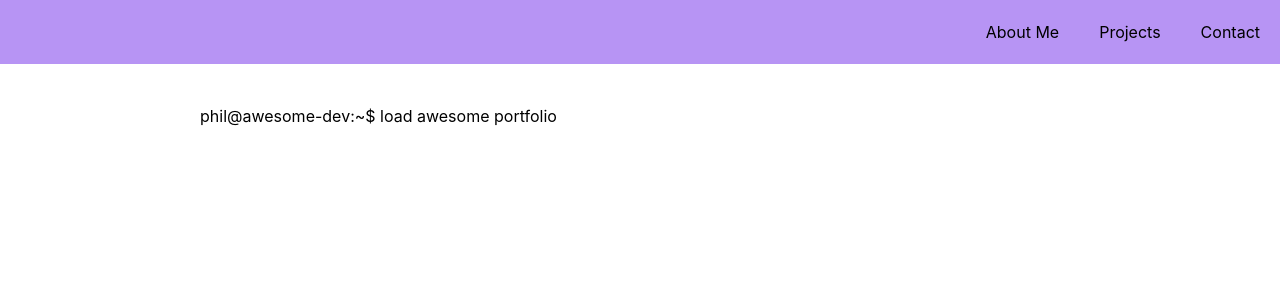
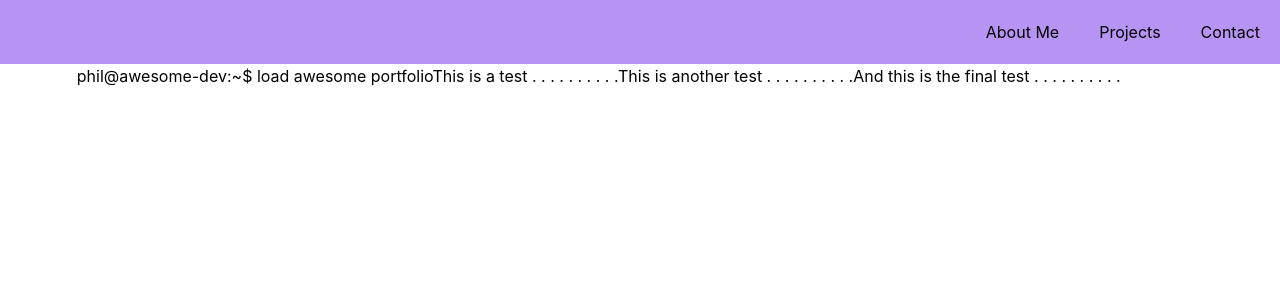
Before and after one commit to PhilipVigus/portfolio2, a React (Create React App) app: page /loading in a window 1280 px wide. Shown: the top 300 px of the page. Built offline with nearby package versions, Linux system fonts and the light colour scheme.

Commit message:
Get basic typing display working

```diff
--- a/src/components/pages/loading/CommandPrompt.jsx
+++ b/src/components/pages/loading/CommandPrompt.jsx
@@ -1,12 +1,11 @@
-import { Flex, Text } from '@chakra-ui/react';
 import React from 'react';
 
 function CommandPrompt() {
   return (
-    <Flex>
-      <Text>phil@awesome-dev</Text>:<Text>~</Text>
-      <Text whiteSpace="pre">$ </Text>
-    </Flex>
+    <span>
+      <span>phil@awesome-dev</span>:<span>~</span>
+      <span>$ </span>
+    </span>
   );
 }
 
--- a/src/components/pages/loading/Loading.jsx
+++ b/src/components/pages/loading/Loading.jsx
@@ -1,40 +1,54 @@
-import { Box, Flex } from '@chakra-ui/react';
-import { useEffect, useState } from 'react';
+import React, { useState } from 'react';
+import { Link } from 'react-router-dom';
 import CommandPrompt from './CommandPrompt';
 import Cursor from './Cursor';
-// import SystemMessage from './SystemMessage';
 import TypedSentence from './TypedSentence';
+import SystemMessage from './SystemMessage';
+import messageData from './data.json';
 
-function Loading() {
-  const DELAY_BEFORE_TYPING = 800;
+function LoadingScreen() {
+  const systemMessages = messageData.messages;
+  const [displayCursor, setDisplayCursor] = useState(true);
 
-  const [isTyping, setIsTyping] = useState(false);
-  const [showCursor, setShowCursor] = useState(true);
+  const displayNextMessage = () => {
+    if (systemMessages.length === 0) {
+      return;
+    }
 
-  useEffect(() => {
-    const timer = setTimeout(() => {
-      setIsTyping(true);
-    }, DELAY_BEFORE_TYPING);
+    setDisplayCursor(false);
+    const nextMessage = systemMessages.shift();
 
-    return () => clearTimeout(timer);
-  }, []);
+    const messageComponent = (
+      <SystemMessage
+        key={nextMessage}
+        message={nextMessage}
+        onFinishDisplay={displayNextMessage}
+        speed={50}
+      />
+    );
 
-  const onFinishTyping = () => {
-    setShowCursor(false);
+    // eslint-disable-next-line no-use-before-define
+    setDisplayedMessages((displayedMessages) => [...displayedMessages, messageComponent]);
   };
 
+  const [displayedMessages, setDisplayedMessages] = useState([
+    <TypedSentence
+      key="load awesome portfolio"
+      sentence="load awesome portfolio"
+      speed={95}
+      onFinishDisplay={displayNextMessage}
+    />
+  ]);
+
   return (
-    <Box p={10} w="75%" mx="auto">
-      <Flex>
+    <Link to="/about">
+      <span style={{ padding: '6vw' }}>
         <CommandPrompt />
-        {isTyping && (
-          <TypedSentence sentence="load awesome portfolio" onFinishTyping={onFinishTyping} />
-        )}
-        {showCursor && <Cursor />}
-      </Flex>
-      {/* <SystemMessage message="test" onFinishDisplay={onFinishTyping} numberOfDots={15} /> */}
-    </Box>
+        {displayedMessages}
+        {displayCursor && <Cursor />}
+      </span>
+    </Link>
   );
 }
 
-export default Loading;
+export default LoadingScreen;
--- a/src/components/pages/loading/SystemMessage.jsx
+++ b/src/components/pages/loading/SystemMessage.jsx
@@ -1,35 +1,30 @@
 import React, { useEffect, useState } from 'react';
 import PropTypes from 'prop-types';
-import { Text } from '@chakra-ui/react';
 
-function SystemMessage({ message, onFinishDisplay, numberOfDots }) {
-  const PROGRESS_STRING = ' .';
-  const [dotsAdded, setDotsAdded] = useState(0);
-
+function SystemMessage({ message, onFinishDisplay, speed }) {
+  const progressString = ' .';
+  const lengthToAdd = progressString.length * 10;
   const [displayedMessage, setDisplayedMessage] = useState(message);
 
   useEffect(() => {
-    if (dotsAdded < numberOfDots) {
+    if (displayedMessage.length - message.length < lengthToAdd) {
       const timer = setTimeout(() => {
-        setDotsAdded(dotsAdded + 1);
-        setDisplayedMessage(`${displayedMessage}${PROGRESS_STRING}`);
-      }, 100);
-
+        setDisplayedMessage(`${displayedMessage}${progressString}`);
+      }, speed);
       return () => clearTimeout(timer);
     }
 
     onFinishDisplay();
+    return () => {};
+  }, [displayedMessage, onFinishDisplay, message.length, speed, lengthToAdd]);
 
-    return () => {};
-  }, [displayedMessage, onFinishDisplay, dotsAdded]);
-
-  return <Text>{`${displayedMessage}`}</Text>;
+  return <span>{`${displayedMessage}`}</span>;
 }
 
 SystemMessage.propTypes = {
   message: PropTypes.string.isRequired,
   onFinishDisplay: PropTypes.func.isRequired,
-  numberOfDots: PropTypes.number.isRequired
+  speed: PropTypes.number.isRequired
 };
 
 export default SystemMessage;
--- a/src/components/pages/loading/TypedSentence.jsx
+++ b/src/components/pages/loading/TypedSentence.jsx
@@ -1,31 +1,34 @@
 import React, { useEffect, useState } from 'react';
 import PropTypes from 'prop-types';
 
-function TypedSentence({ sentence, onFinishTyping }) {
-  const TYPING_DELAY = 130;
+function TypedSentence({ sentence, speed, onFinishDisplay }) {
+  const [position, setPosition] = useState(0);
 
-  const [charactersTyped, setCharactersTyped] = useState(0);
+  const getSpeedVariance = () => {
+    return Math.floor(Math.random() * 10);
+  };
 
   useEffect(() => {
-    if (charactersTyped < sentence.length) {
+    const variableSpeed = getSpeedVariance() + parseInt(speed, 10);
+
+    if (position < sentence.length) {
       const timer = setTimeout(() => {
-        setCharactersTyped(charactersTyped + 1);
-      }, TYPING_DELAY);
-
+        setPosition(position + 1);
+      }, variableSpeed);
       return () => clearTimeout(timer);
     }
 
-    onFinishTyping();
+    onFinishDisplay();
+    return () => {};
+  }, [onFinishDisplay, sentence.length, position, speed]);
 
-    return () => {};
-  }, [onFinishTyping, sentence.length, charactersTyped]);
-
-  return <>{sentence.slice(0, charactersTyped)}</>;
+  return <span>{sentence.slice(0, position)}</span>;
 }
 
 TypedSentence.propTypes = {
   sentence: PropTypes.string.isRequired,
-  onFinishTyping: PropTypes.func.isRequired
+  onFinishDisplay: PropTypes.func.isRequired,
+  speed: PropTypes.number.isRequired
 };
 
 export default TypedSentence;
```
Also changed, not shown: 2 other files (tests, documents, lock files or other folders).
